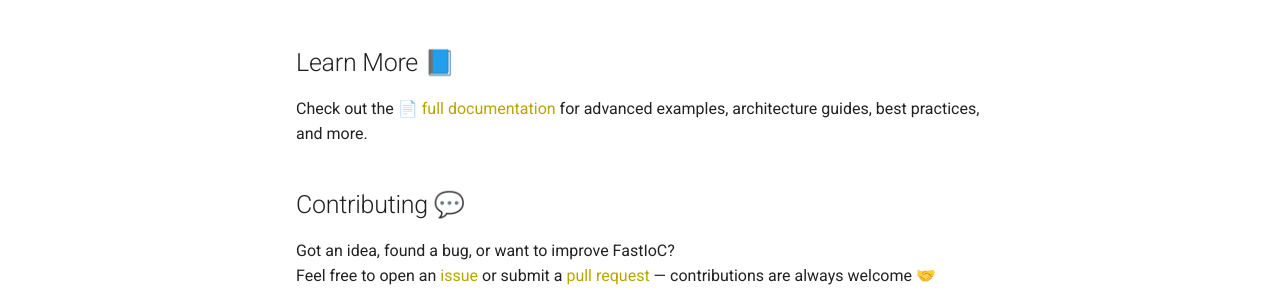
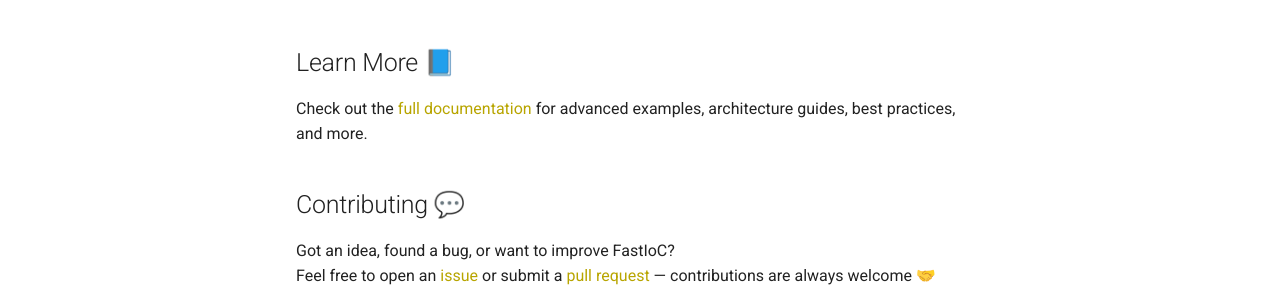
Before and after one commit to OpenMindAmir/FastIoC, an MkDocs documentation site: the page built from docs/index.md, in a window 1280 px wide and 900 px high, scrolled down 2493 px. Shown: the part 314-604 px from the top of the window. Built offline with MkDocs 1.6.1 and Material for MkDocs 9.7.7, drawn with Linux system fonts in a browser that asks for light colours; comment, search, counter and statistics services are not loaded.

```diff
--- a/docs/index.md
+++ b/docs/index.md
@@ -129,7 +129,7 @@ app.include_router(ExampleController.router()) # Get router from controller and
 
 ## Learn More 📘
 
-Check out the 📄 [full documentation](https://openmindamir.github.io/FastIoC/) for advanced examples, architecture guides, best practices, and more.
+Check out the [full documentation](https://openmindamir.github.io/FastIoC/) for advanced examples, architecture guides, best practices, and more.
 
 ## Contributing 💬
 
```
Also changed, not shown: README.md (+1 -1 lines).
